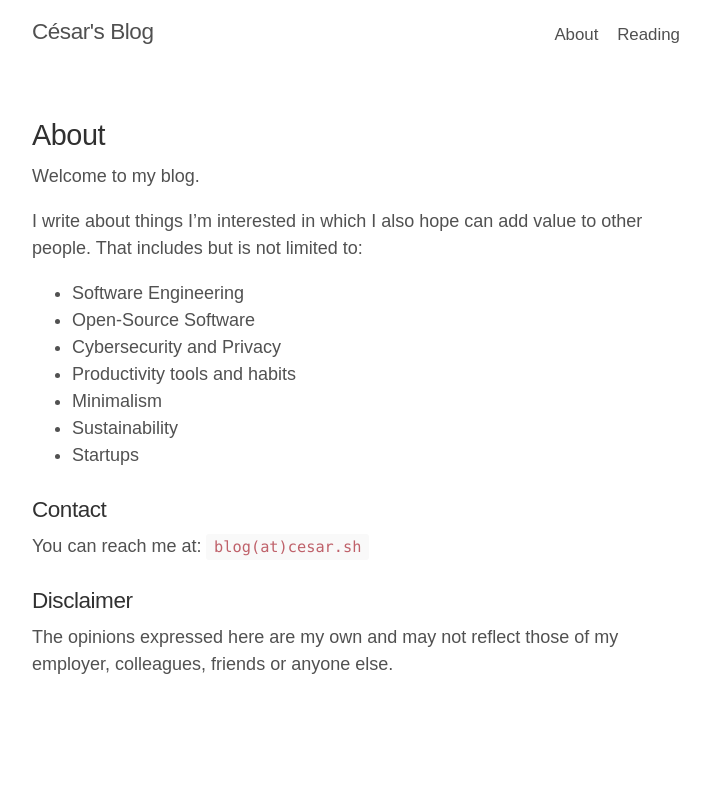
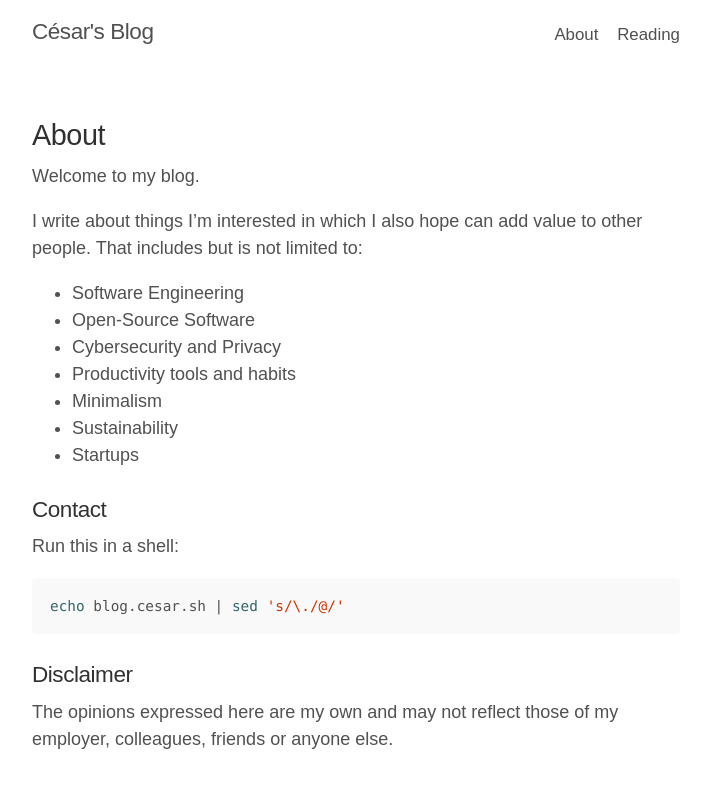
Before and after one commit to cesarferradas/ferrad.as, a Jekyll site: the page built from about.md, in a window 1280 px wide. Shown: the top 788 px of the page, without its empty margins (284-994 px from the left). Built offline with Jekyll 4.4.1, drawn with Linux system fonts in a browser that asks for light colours; our own code applies the rules of GitHub Pages for plain Markdown files.

Commit message:
edit about

````diff
--- a/about.md
+++ b/about.md
@@ -16,7 +16,11 @@ I write about things I'm interested in which I also hope can add value to other
 
 ### Contact
 
-You can reach me at: `blog(at)cesar.sh`
+Run this in a shell:
+
+```shell
+echo blog.cesar.sh | sed 's/\./@/'
+```
 
 ### Disclaimer
 
````
